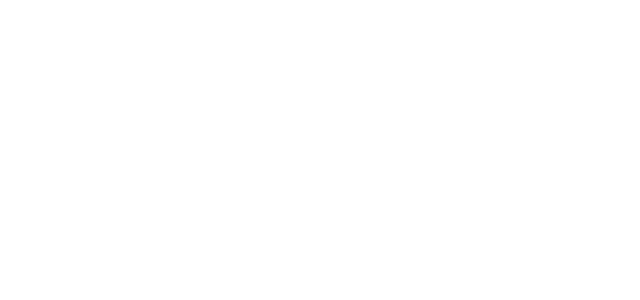
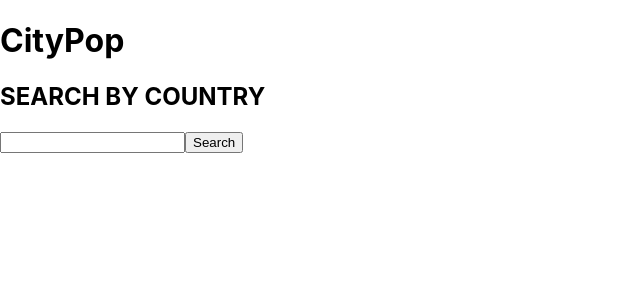
Before and after one commit to jacobsall/citypop, a React (Create React App) app: page /search_country in a window 1280 px wide. Shown: the top 300 px of the page, without its empty margins (0-640 px from the left). Built offline with nearby package versions, Linux system fonts and the light colour scheme.

Commit message:
Component structure and routing implemented

```diff
--- a/package.json
+++ b/package.json
@@ -6,8 +6,11 @@
     "@testing-library/jest-dom": "^5.11.9",
     "@testing-library/react": "^11.2.5",
     "@testing-library/user-event": "^12.7.1",
+    "axios": "^0.21.1",
     "react": "^17.0.1",
     "react-dom": "^17.0.1",
+    "react-router": "^5.2.0",
+    "react-router-dom": "^5.2.0",
     "react-scripts": "4.0.2",
     "web-vitals": "^1.1.0"
   },
--- a/public/index.html
+++ b/public/index.html
@@ -9,12 +9,12 @@
       name="description"
       content="Web site created using create-react-app"
     />
-    <link rel="apple-touch-icon" href="%PUBLIC_URL%/logo192.png" />
+    <link rel="apple-touch-icon" href="" />
     <!--
       manifest.json provides metadata used when your web app is installed on a
       user's mobile device or desktop. See https://developers.google.com/web/fundamentals/web-app-manifest/
     -->
-    <link rel="manifest" href="%PUBLIC_URL%/manifest.json" />
+    <link rel="manifest" href="" />
     <!--
       Notice the use of %PUBLIC_URL% in the tags above.
       It will be replaced with the URL of the `public` folder during the build.
--- a/src/App.js
+++ b/src/App.js
@@ -1,10 +1,26 @@
 import './App.css';
+import React from 'react'
+import Header from './components/Header.js'
+import Home from './components/Home.js'
+import CountrySearch from './components/CountrySearch.js'
+import CitySearch from './components/CitySearch.js'
+import {BrowserRouter as Router, Route} from 'react-router-dom'
+
 
 function App() {
   return (
-    <>
-
-    </>
+    <Router>
+      <Header>CityPop</Header>
+        <Route exact path="/">
+          <Home/>
+        </Route>
+        <Route path="/search_country">
+          <CountrySearch/>
+        </Route>
+        <Route path="/search_city">
+          <CitySearch/>
+        </Route>
+    </Router>
   );
 }
 
--- /dev/null
+++ b/src/components/CityResult.js
@@ -0,0 +1,9 @@
+import React from 'react'
+
+export default function CityResult() {
+    return (
+        <div>
+            This is a city result
+        </div>
+    )
+}
--- /dev/null
+++ b/src/components/CitySearch.js
@@ -0,0 +1,15 @@
+import {React} from 'react'
+import ErrorBox from "./ErrorBox"
+import CityResult from "./CityResult"
+
+export default function CitySearch() {
+
+    return (
+        <div>
+            <h2>SEARCH BY CITY</h2>
+            <input type="text"></input>
+            <button >Search</button>
+
+        </div>
+    )
+}
--- /dev/null
+++ b/src/components/CountryResult.js
@@ -0,0 +1,9 @@
+import React from 'react'
+
+export default function CountryResult() {
+    return (
+        <div>
+            This is a country result
+        </div>
+    )
+}
--- /dev/null
+++ b/src/components/CountrySearch.js
@@ -0,0 +1,16 @@
+import {React} from 'react'
+import ErrorBox from "./ErrorBox"
+import CityResult from "./CityResult"
+import CountryResult from "./CountryResult"
+
+export default function CountrySearch() {
+
+    return (
+        <div>
+            <h2>SEARCH BY COUNTRY</h2>
+            <input type="text" ></input>
+            <button>Search</button>
+
+        </div>
+    )
+}
--- /dev/null
+++ b/src/components/ErrorBox.js
@@ -0,0 +1,9 @@
+import React from 'react'
+
+export default function ErrorBox() {
+    return (
+        <div>
+            This is an error
+        </div>
+    )
+}
--- /dev/null
+++ b/src/components/Header.js
@@ -0,0 +1,9 @@
+import React from 'react'
+
+export default function Header() {
+    return (
+        <div>
+            <h1>CityPop</h1>
+        </div>
+    )
+}
--- /dev/null
+++ b/src/components/Home.js
@@ -0,0 +1,13 @@
+import React from 'react'
+import {Link} from 'react-router-dom'
+
+export default function Home() {
+    return (
+        <div>
+            <Link to="/search_city">
+                <button>search by city</button>
+            </Link>
+            <Link to="/search_country"><button>search by country</button></Link>
+        </div>
+    )
+}
```
Also changed, not shown: 1 other file (tests, documents, lock files or other folders).
